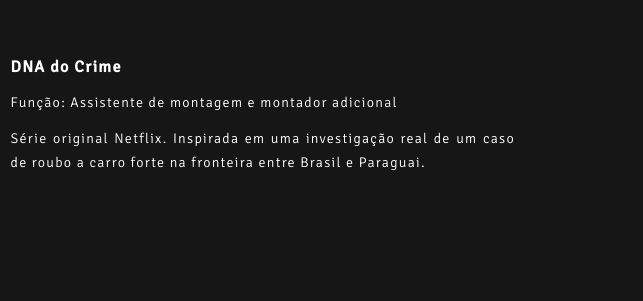
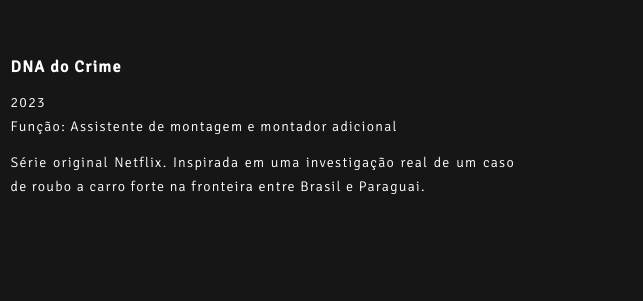
Before and after one commit to pedro-samo/alexandremapa-portfolio, a plain HTML site: page ficcao.html in a window 1280 px wide. Shown: the part 402-703 px from the top of the page, 637-1280 px from the left. Drawn offline with Linux system fonts and the light colour scheme.

Commit message:
dna do crime year

```diff
--- a/ficcao.html
+++ b/ficcao.html
@@ -45,7 +45,7 @@
                 </div>
                 <div class="legenda-video">
                     <h4>DNA do Crime</h4>
-                    <p>Função: Assistente de montagem e montador adicional</p>
+                    <p>2023 <br>Função: Assistente de montagem e montador adicional</p>
                     <p>Série original Netflix. Inspirada em uma investigação real de um caso de roubo a carro forte na
                         fronteira entre Brasil e Paraguai.</p>
                 </div>
```
